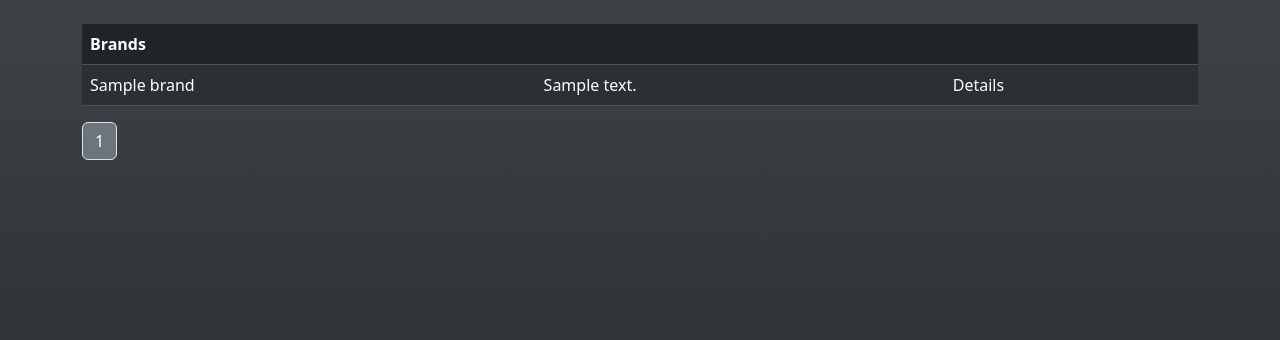
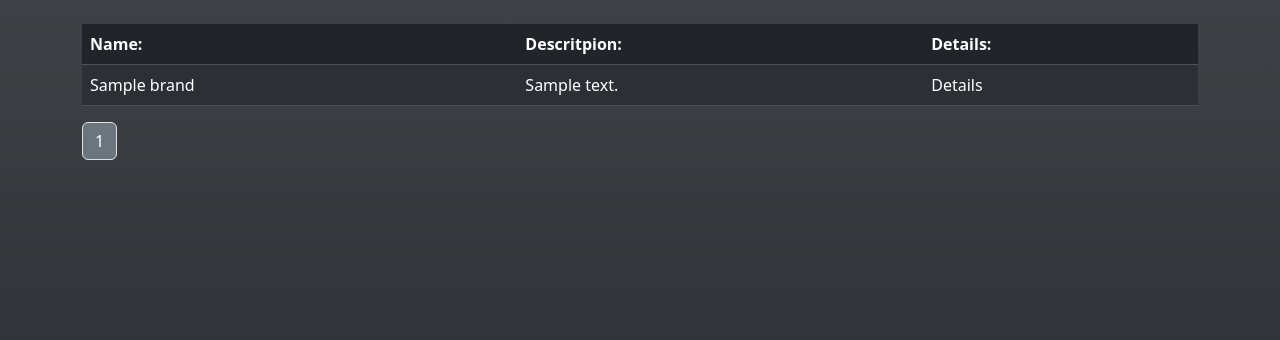
Before and after one commit to saradonin/scent_swap, a Django app: page /brands in a window 1280 px wide. Shown: the part 87-427 px from the top of the page. Run offline with Django 4.2, Linux system fonts and the light colour scheme; tables that the repository leaves empty hold one stand-in row (values such as "Sample post").

Commit message:
table headers added

```diff
--- a/scent_app/templates/brand_list.html
+++ b/scent_app/templates/brand_list.html
@@ -5,7 +5,9 @@
     <table class="table table-dark table-striped">
         <thead>
         <tr>
-            <th colspan="3">Brands</th>
+            <th>Name:</th>
+            <th>Descritpion:</th>
+            <th>Details:</th>
         </tr>
         </thead>
 
--- a/scent_app/templates/perfume_list.html
+++ b/scent_app/templates/perfume_list.html
@@ -5,7 +5,9 @@
     <table class="table table-dark table-striped">
         <thead>
         <tr>
-            <th colspan="3">Perfumes</th>
+            <th>Brand:</th>
+            <th>Name:</th>
+            <th>Details:</th>
         </tr>
         </thead>
 
```
